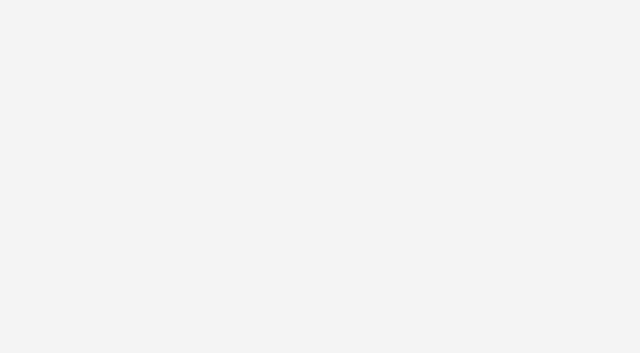
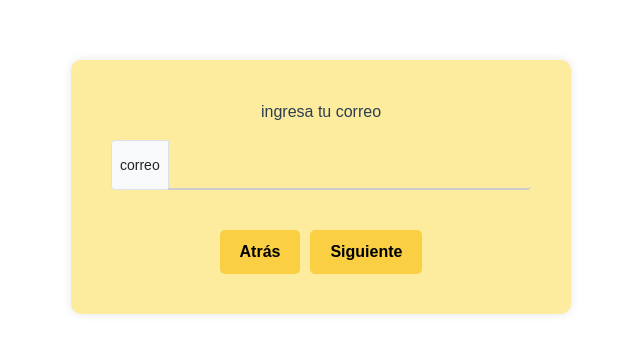
Before and after one commit to Ju4nse56/ProyectoRecetas, a Vue app: page /OlvidasteContrasena in a window 1280 px wide. Before the commit this address had no page. Shown: the part 213-566 px from the top of the page, without its empty margins (319-959 px from the left). Built offline with nearby package versions, Linux system fonts and the light colour scheme.

Commit message:
agregacion de olvidaste tu contraseña y bootstrap

```diff
--- a/package.json
+++ b/package.json
@@ -8,6 +8,7 @@
     "lint": "vue-cli-service lint"
   },
   "dependencies": {
+    "bootstrap": "^5.3.5",
     "core-js": "^3.8.3",
     "vue": "^3.2.13",
     "vue-router": "^4.0.3"
--- a/src/components/HomeComponents/CategoriesComponent.vue
+++ b/src/components/HomeComponents/CategoriesComponent.vue
@@ -67,7 +67,12 @@ export default {
 }
 
 /* Media query específica para tablets */
-@media (min-width: 600px) and (max-width: 1024px) {
+@media (max-width: 1024px) {
+    .categories-grid {
+        grid-template-columns: repeat(3, 1fr);
+    }
+}
+@media (min-width: 600px) {
     .categories-grid {
         grid-template-columns: repeat(4, 1fr);
     }
--- a/src/components/HomeComponents/RecommendationsComponent.vue
+++ b/src/components/HomeComponents/RecommendationsComponent.vue
@@ -25,6 +25,7 @@ export default {
 </script>
 
 <style scoped>
+
 .recommendations-section {
     margin-bottom: 20px;
 }
@@ -47,16 +48,7 @@ export default {
     overflow-x: hidden;
 }
 
-.recommendation-item {
-    width: 270px;
-    height: 200px;
-    background-color: #fffdfd;
-    box-shadow: 0 0 10px rgba(0, 0, 0, 0.1);
-    border-radius: 5px;
-    padding: 10px;
-    display: flex;
-    justify-content: space-between;
-}
+
 
 .recommendation-content {
     display: flex;
@@ -86,4 +78,29 @@ export default {
     cursor: pointer;
     padding: 0 5px;
 }
+@media (max-width: 1024px) {
+    .recommendation-item {
+    width: 200px;
+    height: 100px;
+    background-color: #fffdfd;
+    box-shadow: 0 0 10px rgba(0, 0, 0, 0.1);
+    border-radius: 5px;
+    padding: 10px;
+    display: flex;
+    justify-content: space-between;
+    }
+}
+@media (min-width: 600px) {
+    .recommendation-item {
+    width: 270px;
+    height: 200px;
+    background-color: #fffdfd;
+    box-shadow: 0 0 10px rgba(0, 0, 0, 0.1);
+    border-radius: 5px;
+    padding: 10px;
+    display: flex;
+    justify-content: space-between;
+    }
+}
+
 </style>
--- a/src/components/LoginComponents/LoginHome.vue
+++ b/src/components/LoginComponents/LoginHome.vue
@@ -14,9 +14,10 @@
         <br>
 
         <button class="login-btn" @click="navigateToHome">Log in</button>
-        <br>
 
-        <div class="forgot-password">¿Olvidaste tu contraseña?</div>
+
+
+        <div class="forgot-password"><button type="button" class="btn btn-primary" @click="navigateToContrasena">¿Olvidaste tu contraseña?</button></div>
     </div>
 </template>
 
@@ -27,6 +28,9 @@ export default {
     methods: {
     navigateToHome() {
       this.$router.push('/HomeView');
+    },
+    navigateToContrasena() {
+      this.$router.push('/OlvidasteContrasena');
     }
   }
 
--- a/src/components/LoginComponents/LoginHome2.vue
+++ b/src/components/LoginComponents/LoginHome2.vue
@@ -2,7 +2,7 @@
 
     <div class="login-box2">
         <h2>Bienvenido</h2>
-        <br>
+
 
         <div class="input-group">
             <input type="email" placeholder="E-mail">
@@ -19,9 +19,9 @@
 
 
         <button class="login-btn">Sing up</button>
-        <br>
 
-        <div class="forgot-password">¿Olvidaste tu contraseña?</div>
+
+
     </div>
 
 </template>
--- /dev/null
+++ b/src/components/OlvidasteContrasenaComponents/IngresarCodigo.vue
@@ -0,0 +1,59 @@
+<template>
+    <p>Ingresa el codigo que se envio a tu gmail</p>
+    <div class="code-container">
+
+    <input
+      v-for="(digit, index) in code"
+      :key="index"
+      v-model="code[index]"
+      maxlength="1"
+      @input="focusNext(index)"
+    />
+  </div>
+</template>
+
+<script>
+import 'bootstrap/dist/css/bootstrap.min.css';
+import 'bootstrap';
+export default {
+    name: 'IngresarCodigo',
+
+
+    data() {
+    return {
+      code: ["", "", "", ""], // Almacena los dígitos
+      correctCode: "1234",
+      message: ""
+    };
+  },
+  methods: {
+    focusNext(index) {
+      if (this.code[index].length === 1 && index < this.code.length - 1) {
+        this.$nextTick(() => {
+          this.$el.querySelectorAll("input")[index + 1].focus();
+        });
+      }
+    },
+    validateCode() {
+      const userCode = this.code.join("");
+      this.message =
+        userCode === this.correctCode
+          ? "✅ Código correcto"
+          : "❌ Código incorrecto, intenta nuevamente";
+    }
+  }
+
+}
+</script>
+<style>
+    .code-container {
+    display: flex;
+    gap: 10px;
+    }
+    input {
+    width: 50px;
+    height: 50px;
+    text-align: center;
+    font-size: 20px;
+    }
+</style>
--- /dev/null
+++ b/src/components/OlvidasteContrasenaComponents/IngresarContrasena.vue
@@ -0,0 +1,24 @@
+<template>
+    <p>ingresa tu correo</p>
+    <div class="box2">
+
+        <div class="input-group input-group-sm mb-3">
+            <span class="input-group-text" id="inputGroup-sizing-sm">correo</span>
+            <input type="text" class="form-control" aria-label="Sizing example input" aria-describedby="inputGroup-sizing-sm">
+        </div>
+    </div>
+</template>
+
+<script>
+export default {
+    name: 'IngresarContrasena',
+
+}
+</script>
+<style>
+    .box2{
+        width: 100%;
+        height: auto;
+
+    }
+</style>
--- /dev/null
+++ b/src/components/OlvidasteContrasenaComponents/NuevaContra.vue
@@ -0,0 +1,40 @@
+<template>
+<div class="password">
+        <div class="input-group">
+            <p>escribe tu nueva contraseña</p>
+            <input type="password" placeholder="Password">
+        </div>
+        <br>
+        <div class="input-group">
+            <p>repite tu nueva contraseña</p>
+            <input type="password" placeholder="Confirm-Password">
+        </div>
+        <br>
+</div>
+</template>
+
+<script>
+
+export default {
+    name: 'IngresarCodigo',
+
+}
+
+
+</script>
+<style>
+.password{
+    .login-box2 {
+    width: 100%;
+    height: 60%;
+}
+.input-group input {
+    width: 100%;
+    padding: 10px;
+    border: none;
+    border-bottom: 2px solid #ccc;
+    background: none;
+    outline: none;
+}
+}
+</style>
--- a/src/main.js
+++ b/src/main.js
@@ -1,5 +1,7 @@
 import { createApp } from 'vue'
 import App from './App.vue'
 import router from './router'
+import 'bootstrap/dist/css/bootstrap.min.css';
+import 'bootstrap';
 
 createApp(App).use(router).mount('#app')
--- a/src/router/index.js
+++ b/src/router/index.js
@@ -2,6 +2,7 @@ import { createRouter, createWebHistory } from 'vue-router'
 import InicioView from '@/views/InicioView.vue'
 import LoginPrincipal from '@/views/LoginPrincipal.vue'
 import HomeView from '@/views/HomeView.vue'
+import OlvidasteContrasena from '@/views/OlvidasteContrasena.vue'
 
 const routes = [
   {
@@ -20,6 +21,11 @@ const routes = [
     path: '/HomeView',
     name: 'Home',
     component: HomeView
+  },
+  {
+    path: '/OlvidasteContrasena',
+    name: 'Contrasena',
+    component: OlvidasteContrasena
   }
 ]
 
--- /dev/null
+++ b/src/views/OlvidasteContrasena.vue
@@ -0,0 +1,111 @@
+<template>
+    <div class="ContenedorOlvido">
+        <div class="box">
+            <component :is="componenteActivo"></component>
+            <br>
+            <div class="box2">
+
+                <button type="button" class="btn-amarillo" @click="atras">Atrás</button>
+                <button type="button" class="btn-amarillo" @click="siguiente">Siguiente</button>
+            </div>
+        </div>
+
+    </div>
+
+</template>
+
+<script>
+    import IngresarContrasena from '@/components/OlvidasteContrasenaComponents/IngresarContrasena.vue';
+    import IngresarCodigo from '@/components/OlvidasteContrasenaComponents/IngresarCodigo.vue';
+    import NuevaContra from '@/components/OlvidasteContrasenaComponents/NuevaContra.vue';
+    export default {
+        components: {
+            IngresarContrasena,
+        },
+        data() {
+        return {
+        pasoActual: 1,
+        };
+        },
+        computed: {
+            componenteActivo() {
+                switch (this.pasoActual) {
+                case 1: return IngresarContrasena;
+                case 2: return IngresarCodigo;
+                case 3: return NuevaContra;
+                default: return IngresarContrasena;
+                }
+      }
+        },
+        methods: {
+            atras() {
+                if (this.pasoActual === 1) {
+                    this.$router.push('/LoginPrincipal');
+                } else {
+                    this.pasoActual--;
+                }
+            },
+            siguiente() {
+                if (this.pasoActual < 3) {
+                    this.pasoActual++;
+                } else {
+                    this.$router.push('/LoginPrincipal');
+                }
+            }
+        }
+    }
+</script>
+<style>
+.ContenedorOlvido {
+  background: #FDEB9E;
+  padding: 20px;
+  border-radius: 10px;
+  box-shadow: 0 0 10px rgba(0, 0, 0, 0.1);
+  width: 500px;
+  height: auto;
+  display: flex;
+  justify-content: center;
+  align-items: center;
+
+
+  position: absolute;
+  top: 50%;
+  left: 50%;
+  transform: translate(-50%, -50%)
+
+}
+.box {
+  width: 100%;
+  height: 50%;
+  background: #FDEB9E;
+  padding: 20px;
+  border-radius: 10px;
+
+  display: flex;
+  justify-content: center;
+  align-items: center;
+  flex-direction: column;
+
+}
+.box2{
+  display: flex;
+  gap: 10px;
+  justify-content: center;
+  align-items: center;
+
+}
+.btn-amarillo {
+  background-color: #FACF43;
+  color: #000;
+  border: none;
+  padding: 10px 20px;
+  border-radius: 5px;
+  font-weight: bold;
+  cursor: pointer;
+  transition: background-color 0.3s;
+}
+
+.btn-amarillo:hover {
+  background-color: #e6b800;
+}
+</style>
```
Also changed, not shown: src/views/LoginPrincipal.vue (+21 -6 lines), 1 other file (tests, documents, lock files or other folders).
